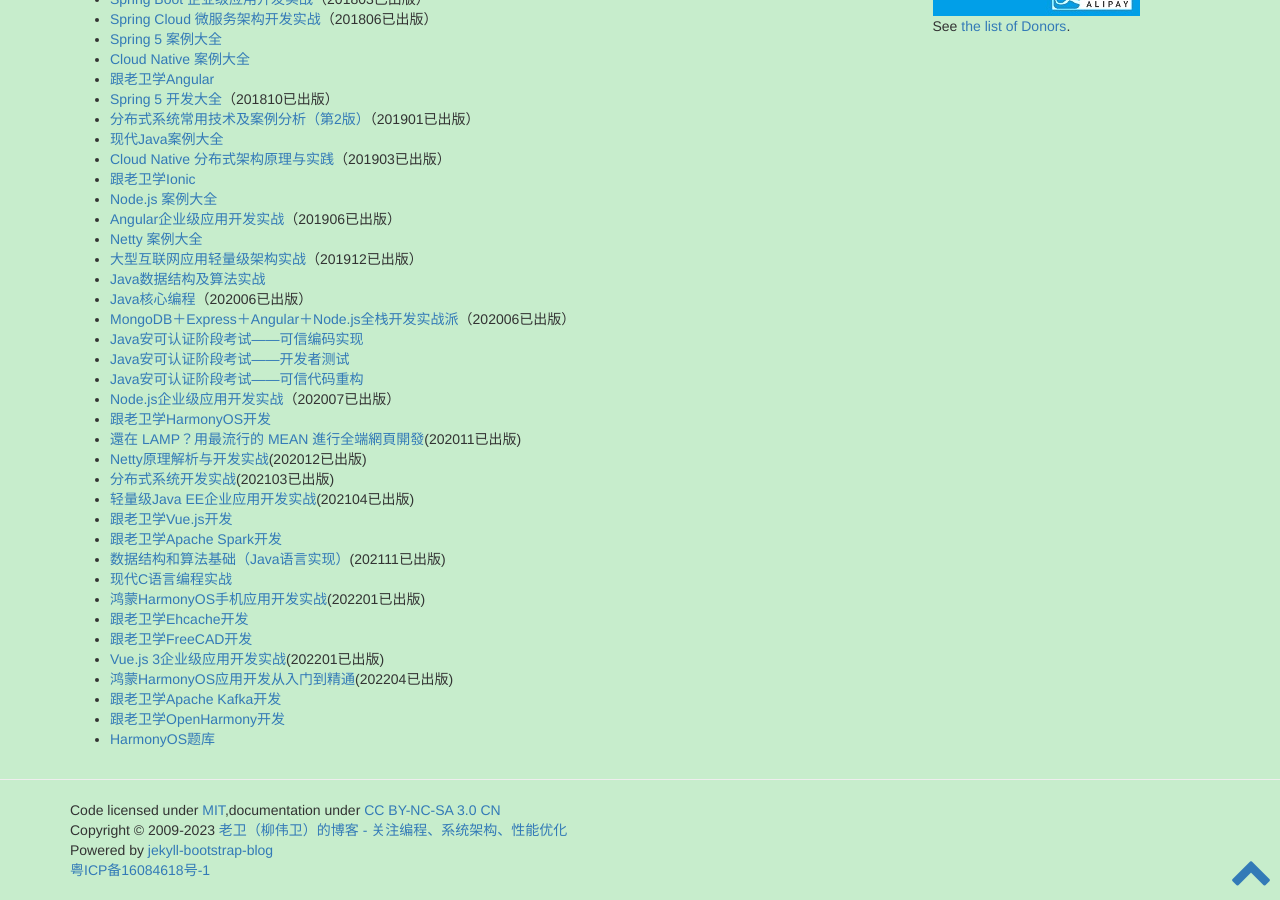
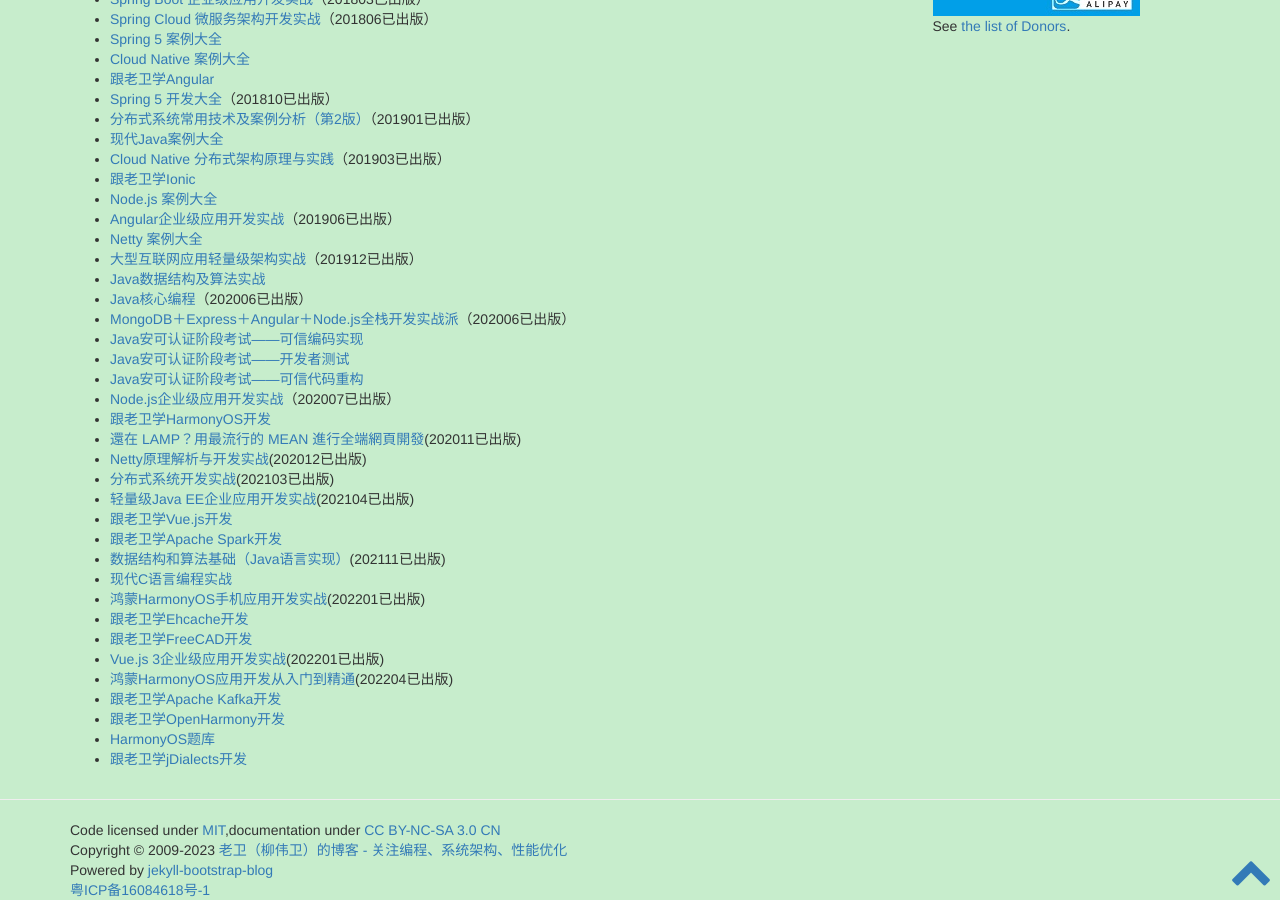
Before and after one commit to waylau/waylau.github.io, a Jekyll site: the page built from books/index.md, in a window 1280 px wide and 900 px high, scrolled down 865 px. Built offline with Jekyll 4.4.1, drawn with Linux system fonts in a browser that asks for light colours; comment, search, counter and statistics services are not loaded.

Commit message:
add * [跟老卫学jDialects开发](https://github.com/waylau/jdialects-tutorial)

```diff
--- a/books/index.md
+++ b/books/index.md
@@ -77,3 +77,4 @@
 * [跟老卫学Apache Kafka开发](https://github.com/waylau/apache-kafka-tutorial)
 * [跟老卫学OpenHarmony开发](https://github.com/waylau/openharmony-tutorial)
 * [HarmonyOS题库](https://github.com/waylau/harmonyos-exam)
+* [跟老卫学jDialects开发](https://github.com/waylau/jdialects-tutorial)
```
